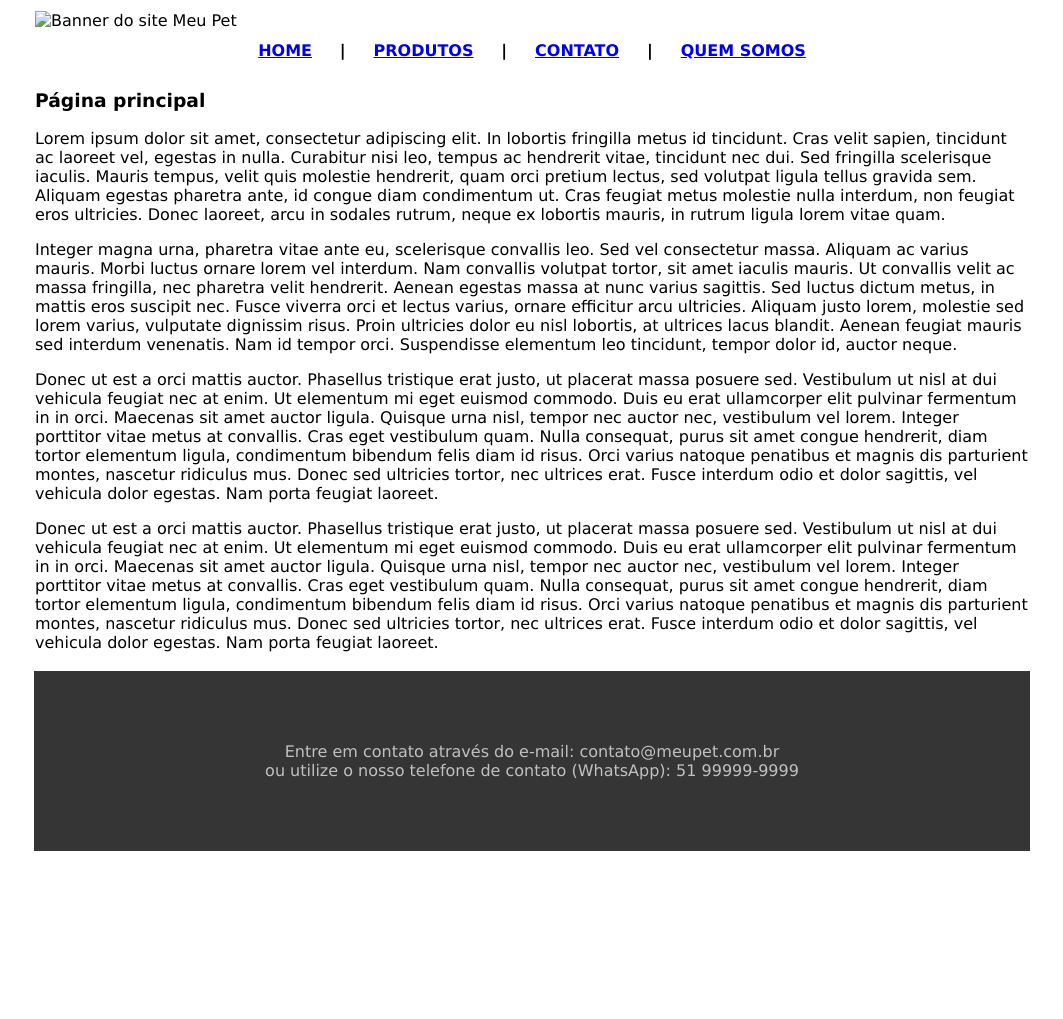
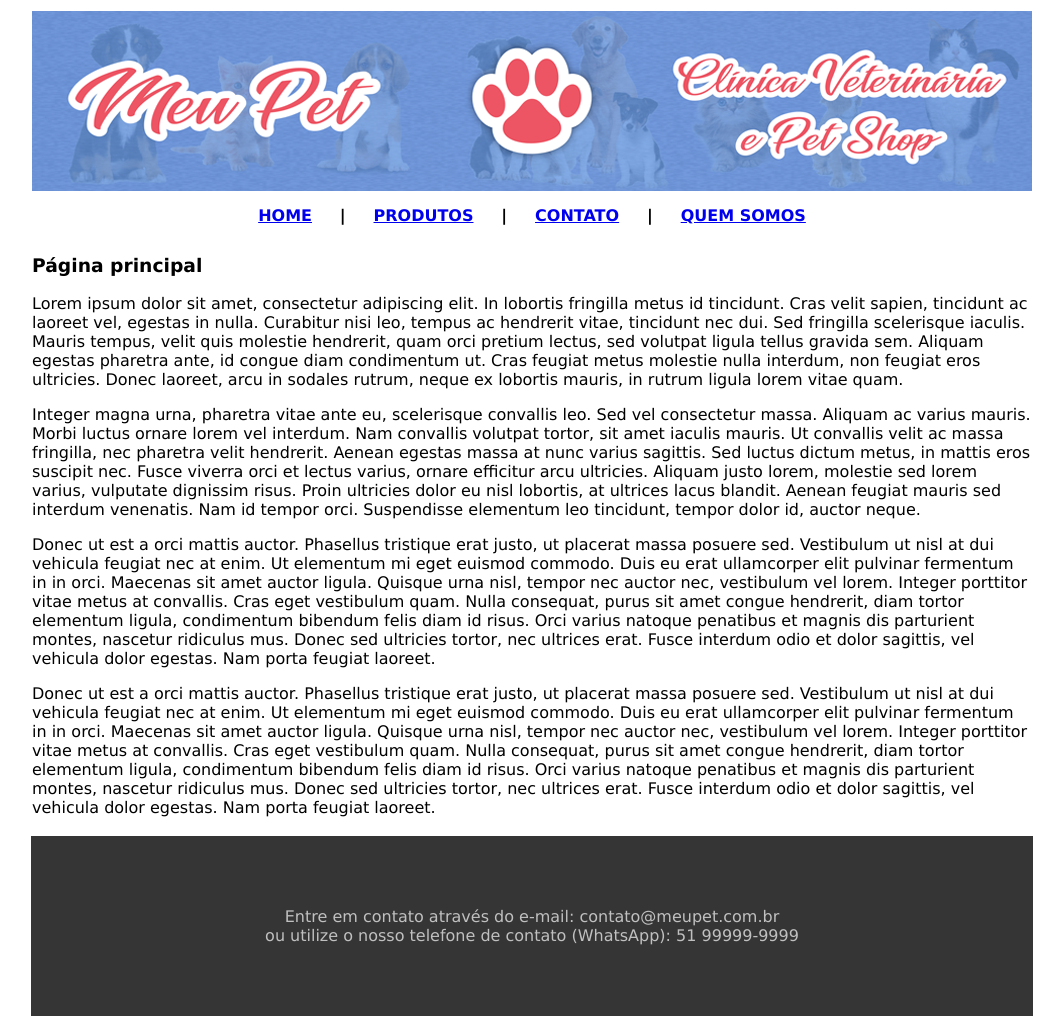
Before and after one commit to TeacherSamanthaSilva/MeuPet, a plain HTML site: page index.html in a window 1280 px wide. Shown: the whole page, without its empty margins (108-1171 px from the left). Before the commit the page ends 861 px from the top, so only its background shows below. Drawn offline with Linux system fonts and the light colour scheme.

Commit message:
adicionar imagem
Nesse commit adicionamos uma imagem a página

```diff
--- a/index.html
+++ b/index.html
@@ -13,7 +13,7 @@
         <!--Linha 1-->
         <tr>
             <td>
-                <img src="banner.png" alt="Banner do site Meu Pet" title="Meu Pet">
+                <img src="original.png" alt="Banner do site Meu Pet" title="Meu Pet">
             </td>
         </tr>
 
```
